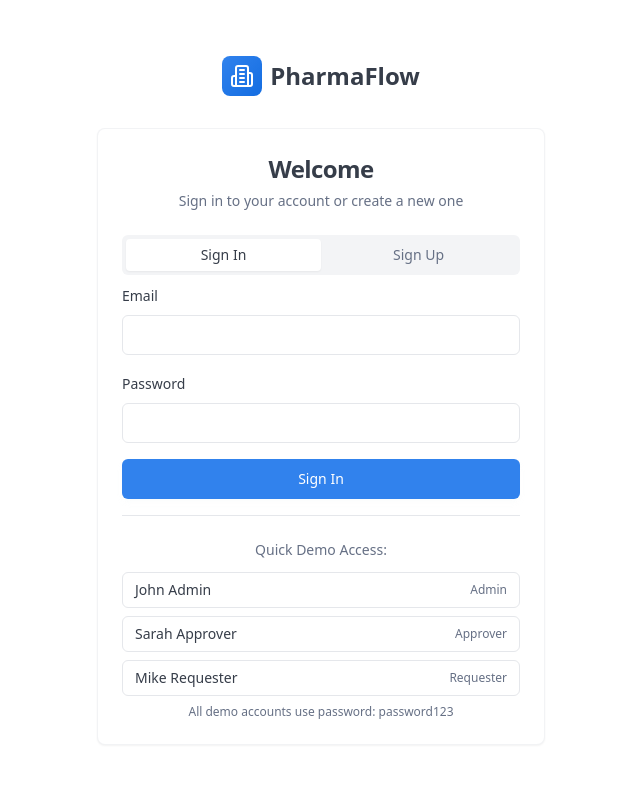
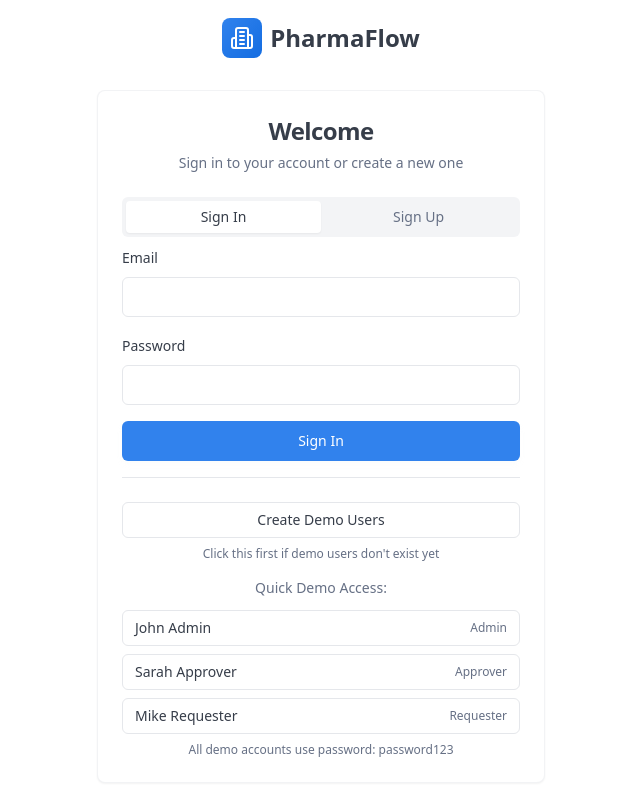
Before and after one commit to riteshkawadkar/pharmaflow-automator-cloud, a React (Vite) app: page /auth in a window 1280 px wide. Shown: the whole page, without its empty margins (319-959 px from the left). Built offline with nearby package versions, Linux system fonts and the light colour scheme.

Commit message:
Run database migrations

```diff
--- a/src/pages/Auth.tsx
+++ b/src/pages/Auth.tsx
@@ -144,6 +144,108 @@ export default function Auth() {
     }
   };
 
+  const createDemoUsers = async () => {
+    setLoading(true);
+    let successCount = 0;
+
+    try {
+      const demoUsersData = [
+        {
+          email: "admin@pharmaflow.com",
+          password: "password123",
+          firstName: "John",
+          lastName: "Admin",
+          companyName: "PharmaFlow Corp",
+          department: "IT Administration",
+          role: "admin" as const
+        },
+        {
+          email: "approver@pharmaflow.com",
+          password: "password123",
+          firstName: "Sarah",
+          lastName: "Approver",
+          companyName: "PharmaFlow Corp",
+          department: "Regulatory Affairs",
+          role: "approver" as const
+        },
+        {
+          email: "requester@pharmaflow.com",
+          password: "password123",
+          firstName: "Mike",
+          lastName: "Requester",
+          companyName: "PharmaFlow Corp",
+          department: "Research & Development",
+          role: "requester" as const
+        }
+      ];
+
+      for (const user of demoUsersData) {
+        try {
+          // Sign up each user
+          const { data, error } = await supabase.auth.signUp({
+            email: user.email,
+            password: user.password,
+            options: {
+              data: {
+                first_name: user.firstName,
+                last_name: user.lastName,
+                company_name: user.companyName,
+                department: user.department,
+              }
+            }
+          });
+
+          if (error) {
+            console.error(`Error creating user ${user.email}:`, error);
+            continue;
+          }
+
+          if (data.user) {
+            // Update role if not default requester
+            if (user.role !== 'requester') {
+              // First delete the default role
+              await supabase
+                .from('user_roles')
+                .delete()
+                .eq('user_id', data.user.id);
+
+              // Then insert the correct role
+              await supabase
+                .from('user_roles')
+                .insert({
+                  user_id: data.user.id,
+                  role: user.role
+                });
+            }
+
+            successCount++;
+          }
+        } catch (userError) {
+          console.error(`Failed to create user ${user.email}:`, userError);
+        }
+      }
+
+      if (successCount > 0) {
+        toast({
+          title: "Demo users created!",
+          description: `Successfully created ${successCount} demo users. You can now log in with any of them.`,
+        });
+      } else {
+        toast({
+          title: "Users might already exist",
+          description: "Try logging in with the demo credentials below.",
+        });
+      }
+    } catch (error) {
+      toast({
+        title: "Error",
+        description: "Try logging in with existing demo users below.",
+      });
+    } finally {
+      setLoading(false);
+    }
+  };
+
   return (
     <div className="min-h-screen bg-gradient-subtle flex items-center justify-center p-4">
       <div className="w-full max-w-md">
@@ -201,6 +303,22 @@ export default function Auth() {
 
                 {/* Demo Users */}
                 <div className="mt-6 pt-6 border-t border-border">
+                  <div className="mb-4">
+                    <Button
+                      variant="outline"
+                      size="sm"
+                      className="w-full"
+                      onClick={createDemoUsers}
+                      disabled={loading}
+                    >
+                      {loading && <Loader2 className="mr-2 h-4 w-4 animate-spin" />}
+                      Create Demo Users
+                    </Button>
+                    <p className="text-xs text-muted-foreground mt-2 text-center">
+                      Click this first if demo users don't exist yet
+                    </p>
+                  </div>
+
                   <p className="text-sm text-muted-foreground mb-3 text-center">Quick Demo Access:</p>
                   <div className="space-y-2">
                     {demoUsers.map((user) => (
```
Also changed, not shown: 1 other file (tests, documents, lock files or other folders).
